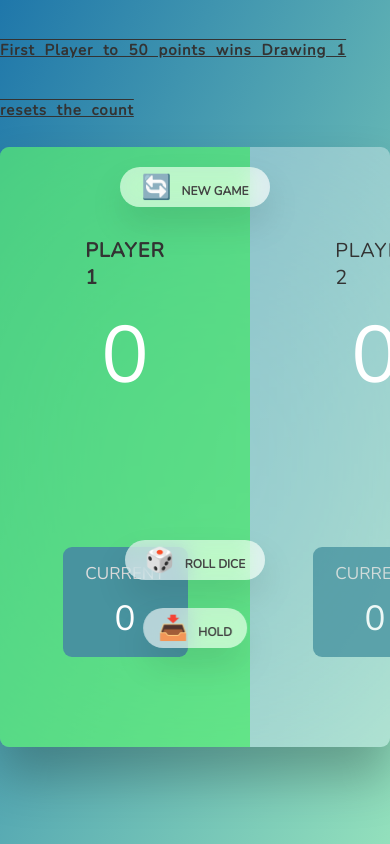
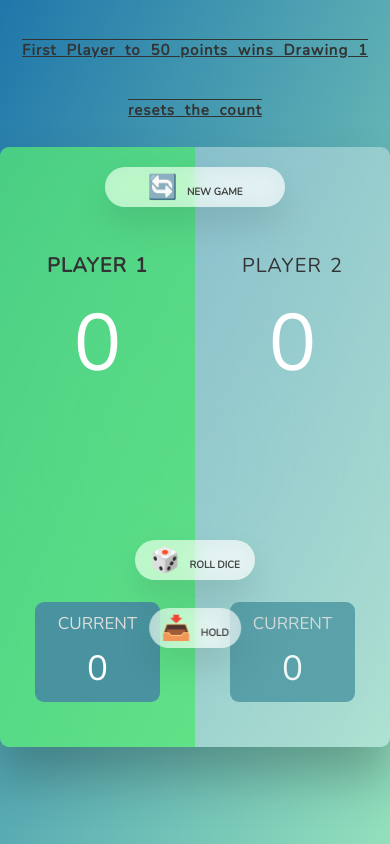
Before and after one commit to pawas108ram/Ludo-game, a plain HTML site: page index.html in a window 390 px wide. Drawn offline with nearby package versions, Linux system fonts and the light colour scheme.

Commit message:
Update style.css

```diff
--- a/style.css
+++ b/style.css
@@ -187,8 +187,8 @@
 }
 @media screen and (max-width:600px) {
   .player {
-    width:250px;
-    padding: 9rem;
+    width:150px;
+    padding: 4.5rem;
     display: flex;
     flex-direction: column;
     align-items: center;
@@ -200,9 +200,9 @@
     border-radius: 9px;
     color: #fff;
     width: 125px;
-    margin-left: 200px;
-    margin-right: 200px;
-    padding: 1.5rem;
+    margin-left: 150px;
+    margin-right: 150px;
+    padding: 1rem;
     text-align: center;
     transition: all 0.75s;
   }
@@ -219,6 +219,7 @@
     word-wrap:wrap;
     letter-spacing: 1px;
     word-spacing: 5px;
+    text-align: center;
 
   }
   .name {
@@ -229,6 +230,7 @@
     word-spacing: 2px;
     font-weight: 300;
     margin-bottom: 1rem;
+    margin-top: 60px;
   }
   .btn {
     position: absolute;
@@ -239,7 +241,7 @@
     background: none;
     border: none;
     font-family: inherit;
-    font-size: 1.2rem;
+    font-size: 1rem;
 
     text-transform: uppercase;
     cursor: pointer;
@@ -250,15 +252,19 @@
     background-color: rgba(255, 255, 255, 0.6);
     backdrop-filter: blur(10px);
 
-    padding: 0.4rem 1.5rem;
+    padding: 0.4rem 1.2rem;
     border-radius: 50rem;
+
     box-shadow: 0 1.75rem 3.5rem rgba(0, 0, 0, 0.1);
+
   }
   .btn--new {
     top:2rem;
-     width: 150px;
+     width: 180px;
+     margin-bottom: 50px;
    }
    .btn--roll{
-    width: 140px;
+    width: 120px;
+    margin-bottom:200px;
    }
 }
```
